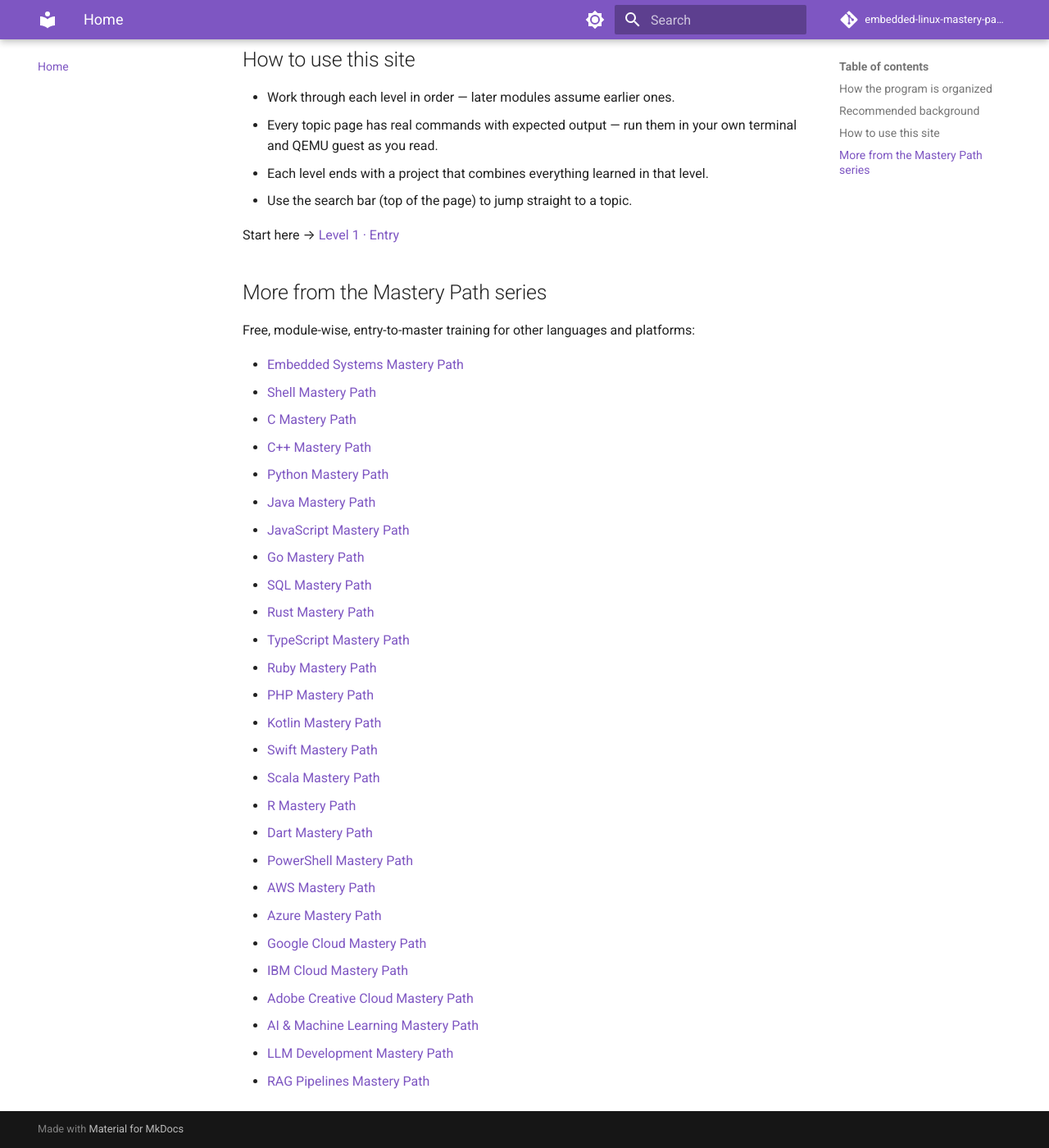
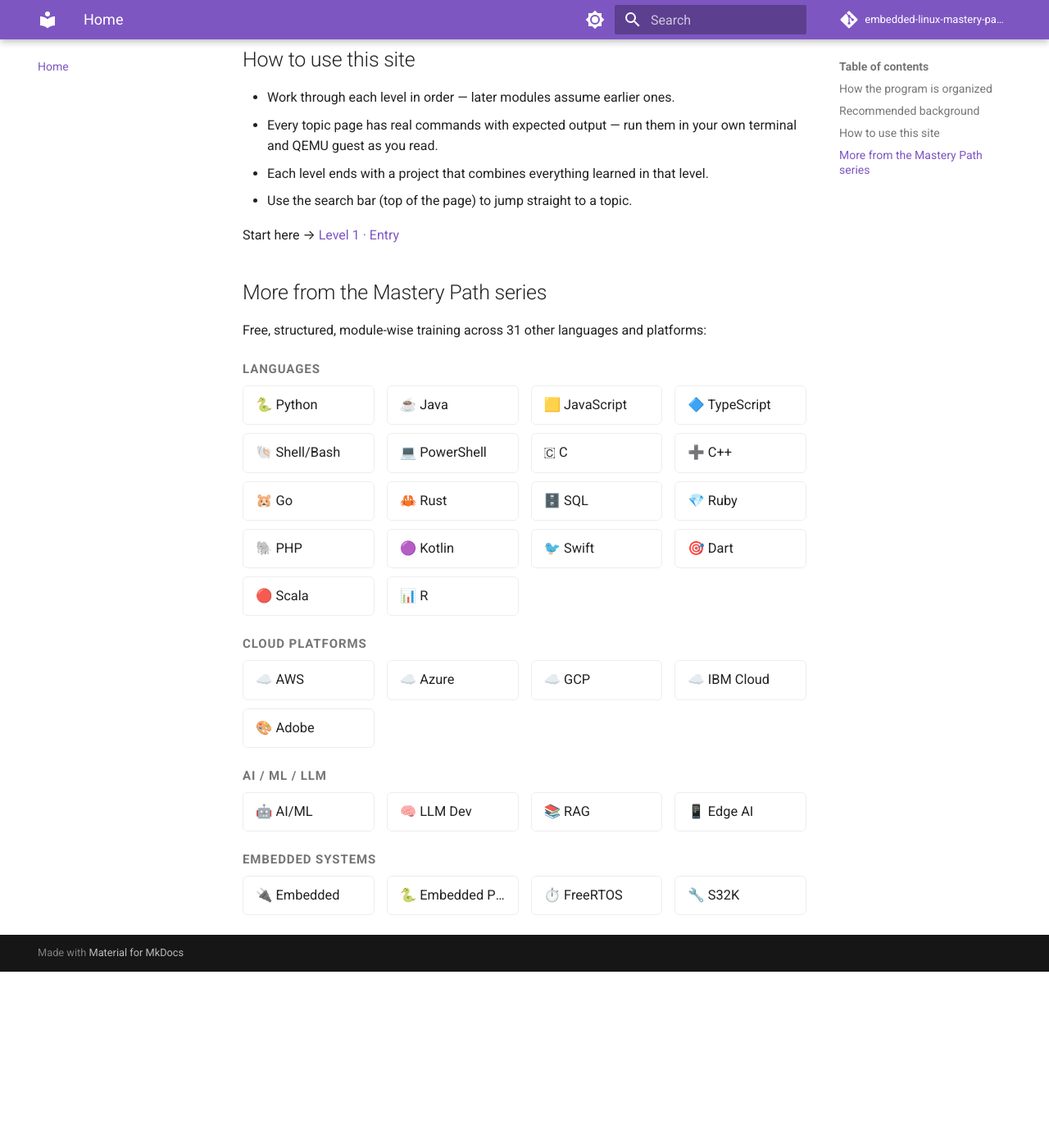
Before and after one commit to SIGILIPELLI/embedded-linux-mastery-path, an MkDocs documentation site: the page built from docs/index.md, in a window 1280 px wide and 1400 px high, scrolled down 1162 px. Shown: the whole window at 82% size. Built offline with MkDocs 1.6.1 and Material for MkDocs 9.7.7, drawn with Linux system fonts in a browser that asks for light colours; comment, search, counter and statistics services are not loaded; after the commit the page ends 2347 px from its top, so only the background shows below that.

Commit message:
Update cross-links: multi-column grid across all Mastery Path sites
Co-Authored-By: Claude Sonnet 5 <noreply@anthropic.com>

```diff
--- a/docs/index.md
+++ b/docs/index.md
@@ -48,32 +48,50 @@ Start here → [Level 1 · Entry](level-1/index.md)
 
 ## More from the Mastery Path series
 
-Free, module-wise, entry-to-master training for other languages and platforms:
+Free, structured, module-wise training across 31 other languages and platforms:
 
-- [Embedded Systems Mastery Path](https://sigilipelli.github.io/embedded-mastery-path/)
-- [Shell Mastery Path](https://sigilipelli.github.io/shell-mastery-path/)
-- [C Mastery Path](https://sigilipelli.github.io/c-mastery-path/)
-- [C++ Mastery Path](https://sigilipelli.github.io/cpp-mastery-path/)
-- [Python Mastery Path](https://sigilipelli.github.io/python-mastery-path/)
-- [Java Mastery Path](https://sigilipelli.github.io/java-mastery-path/)
-- [JavaScript Mastery Path](https://sigilipelli.github.io/javascript-mastery-path/)
-- [Go Mastery Path](https://sigilipelli.github.io/go-mastery-path/)
-- [SQL Mastery Path](https://sigilipelli.github.io/sql-mastery-path/)
-- [Rust Mastery Path](https://sigilipelli.github.io/rust-mastery-path/)
-- [TypeScript Mastery Path](https://sigilipelli.github.io/typescript-mastery-path/)
-- [Ruby Mastery Path](https://sigilipelli.github.io/ruby-mastery-path/)
-- [PHP Mastery Path](https://sigilipelli.github.io/php-mastery-path/)
-- [Kotlin Mastery Path](https://sigilipelli.github.io/kotlin-mastery-path/)
-- [Swift Mastery Path](https://sigilipelli.github.io/swift-mastery-path/)
-- [Scala Mastery Path](https://sigilipelli.github.io/scala-mastery-path/)
-- [R Mastery Path](https://sigilipelli.github.io/r-mastery-path/)
-- [Dart Mastery Path](https://sigilipelli.github.io/dart-mastery-path/)
-- [PowerShell Mastery Path](https://sigilipelli.github.io/powershell-mastery-path/)
-- [AWS Mastery Path](https://sigilipelli.github.io/aws-mastery-path/)
-- [Azure Mastery Path](https://sigilipelli.github.io/azure-mastery-path/)
-- [Google Cloud Mastery Path](https://sigilipelli.github.io/gcp-mastery-path/)
-- [IBM Cloud Mastery Path](https://sigilipelli.github.io/ibm-cloud-mastery-path/)
-- [Adobe Creative Cloud Mastery Path](https://sigilipelli.github.io/adobe-mastery-path/)
-- [AI & Machine Learning Mastery Path](https://sigilipelli.github.io/ai-ml-mastery-path/)
-- [LLM Development Mastery Path](https://sigilipelli.github.io/llm-dev-mastery-path/)
-- [RAG Pipelines Mastery Path](https://sigilipelli.github.io/rag-mastery-path/)
+<div class="mastery-grid-wrap">
+<p class="mastery-grid-category">Languages</p>
+<div class="mastery-grid">
+  <a href="https://sigilipelli.github.io/python-mastery-path/">🐍 Python</a>
+  <a href="https://sigilipelli.github.io/java-mastery-path/">☕ Java</a>
+  <a href="https://sigilipelli.github.io/javascript-mastery-path/">🟨 JavaScript</a>
+  <a href="https://sigilipelli.github.io/typescript-mastery-path/">🔷 TypeScript</a>
+  <a href="https://sigilipelli.github.io/shell-mastery-path/">🐚 Shell/Bash</a>
+  <a href="https://sigilipelli.github.io/powershell-mastery-path/">💻 PowerShell</a>
+  <a href="https://sigilipelli.github.io/c-mastery-path/">🇨 C</a>
+  <a href="https://sigilipelli.github.io/cpp-mastery-path/">➕ C++</a>
+  <a href="https://sigilipelli.github.io/go-mastery-path/">🐹 Go</a>
+  <a href="https://sigilipelli.github.io/rust-mastery-path/">🦀 Rust</a>
+  <a href="https://sigilipelli.github.io/sql-mastery-path/">🗄️ SQL</a>
+  <a href="https://sigilipelli.github.io/ruby-mastery-path/">💎 Ruby</a>
+  <a href="https://sigilipelli.github.io/php-mastery-path/">🐘 PHP</a>
+  <a href="https://sigilipelli.github.io/kotlin-mastery-path/">🟣 Kotlin</a>
+  <a href="https://sigilipelli.github.io/swift-mastery-path/">🐦 Swift</a>
+  <a href="https://sigilipelli.github.io/dart-mastery-path/">🎯 Dart</a>
+  <a href="https://sigilipelli.github.io/scala-mastery-path/">🔴 Scala</a>
+  <a href="https://sigilipelli.github.io/r-mastery-path/">📊 R</a>
+</div>
+<p class="mastery-grid-category">Cloud Platforms</p>
+<div class="mastery-grid">
+  <a href="https://sigilipelli.github.io/aws-mastery-path/">☁️ AWS</a>
+  <a href="https://sigilipelli.github.io/azure-mastery-path/">☁️ Azure</a>
+  <a href="https://sigilipelli.github.io/gcp-mastery-path/">☁️ GCP</a>
+  <a href="https://sigilipelli.github.io/ibm-cloud-mastery-path/">☁️ IBM Cloud</a>
+  <a href="https://sigilipelli.github.io/adobe-mastery-path/">🎨 Adobe</a>
+</div>
+<p class="mastery-grid-category">AI / ML / LLM</p>
+<div class="mastery-grid">
+  <a href="https://sigilipelli.github.io/ai-ml-mastery-path/">🤖 AI/ML</a>
+  <a href="https://sigilipelli.github.io/llm-dev-mastery-path/">🧠 LLM Dev</a>
+  <a href="https://sigilipelli.github.io/rag-mastery-path/">📚 RAG</a>
+  <a href="https://sigilipelli.github.io/edge-ai-mastery-path/">📱 Edge AI</a>
+</div>
+<p class="mastery-grid-category">Embedded Systems</p>
+<div class="mastery-grid">
+  <a href="https://sigilipelli.github.io/embedded-mastery-path/">🔌 Embedded</a>
+  <a href="https://sigilipelli.github.io/embedded-python-mastery-path/">🐍 Embedded Python</a>
+  <a href="https://sigilipelli.github.io/freertos-mastery-path/">⏱️ FreeRTOS</a>
+  <a href="https://sigilipelli.github.io/s32k-mastery-path/">🔧 S32K</a>
+</div>
+</div>
--- a/docs/stylesheets/extra.css
+++ b/docs/stylesheets/extra.css
@@ -11,3 +11,40 @@
   background: var(--md-primary-fg-color);
   color: var(--md-primary-bg-color);
 }
+
+/* mastery-grid cross-link styles */
+.mastery-grid-category {
+  font-weight: 600;
+  margin-top: 1.1rem;
+  margin-bottom: 0.4rem;
+  font-size: 0.75rem;
+  text-transform: uppercase;
+  letter-spacing: 0.06em;
+  color: var(--md-default-fg-color--light);
+}
+
+.mastery-grid {
+  display: grid;
+  grid-template-columns: repeat(auto-fill, minmax(160px, 1fr));
+  gap: 0.5rem 0.75rem;
+  margin: 0 0 1rem;
+}
+
+.mastery-grid a {
+  display: block;
+  padding: 0.5rem 0.75rem;
+  border: 1px solid var(--md-default-fg-color--lightest);
+  border-radius: 0.3rem;
+  text-decoration: none !important;
+  color: var(--md-default-fg-color) !important;
+  font-size: 0.82rem;
+  white-space: nowrap;
+  overflow: hidden;
+  text-overflow: ellipsis;
+  transition: background-color 0.15s ease, border-color 0.15s ease;
+}
+
+.mastery-grid a:hover {
+  background-color: var(--md-accent-fg-color--transparent);
+  border-color: var(--md-accent-fg-color);
+}
```
